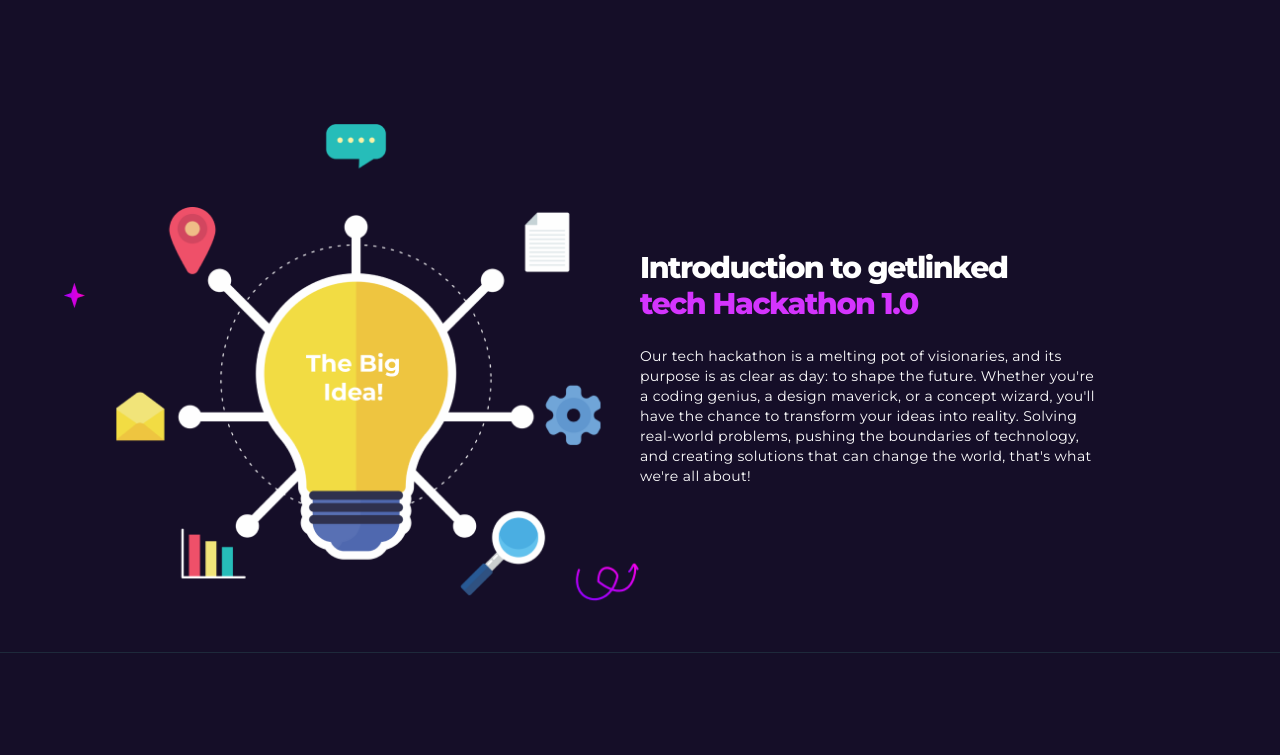
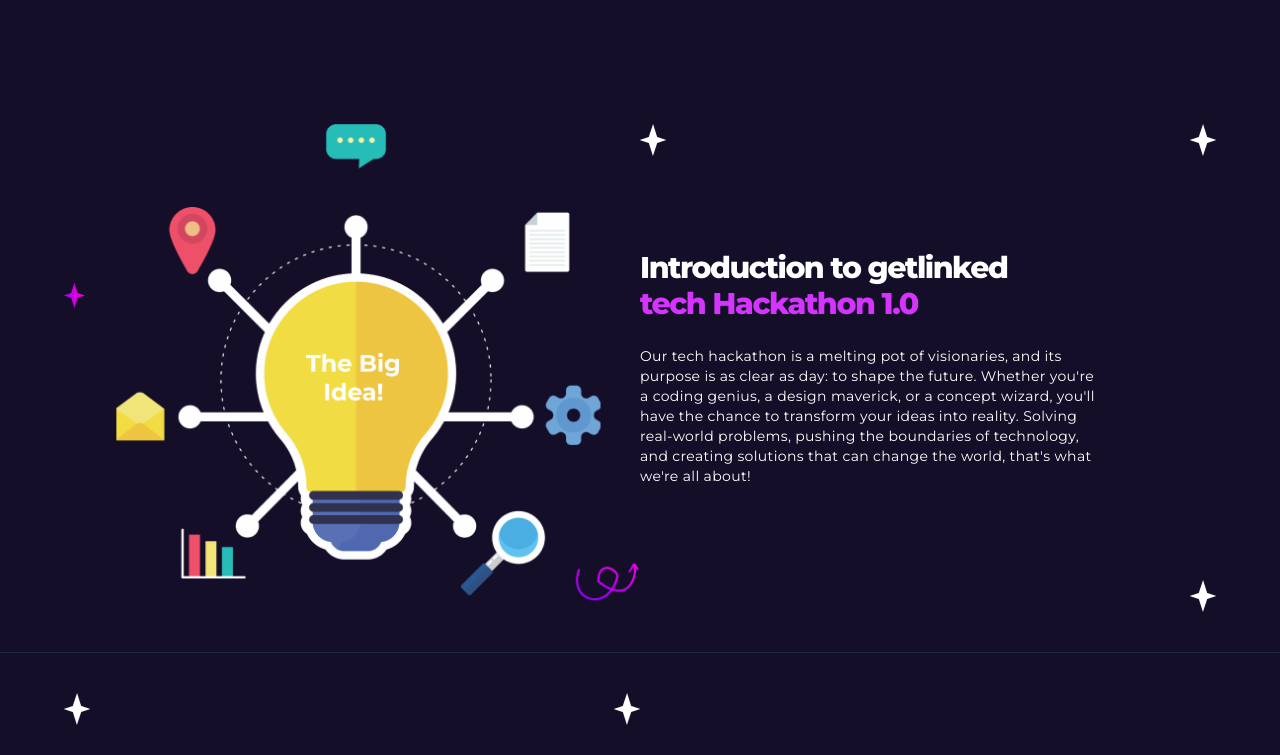
Before and after one commit to OgbuEsther/getLinked, a React (Vite) app: page / in a window 1280 px wide. Shown: the part 740-1495 px from the top of the page. Built offline with nearby package versions, Linux system fonts and the light colour scheme; a web font is replaced by a local one.

Commit message:
adding those star svg images

```diff
--- a/src/home/Content2.tsx
+++ b/src/home/Content2.tsx
@@ -1,5 +1,5 @@
 import { FC } from "react";
-
+import star from "../assets/star.svg";
 type contentData = {
   order: string;
   img: string;
@@ -18,7 +18,7 @@
 
         {/* bottom */}
 
-        <div className="flex flex-col justify-center">
+        <div className="flex flex-col justify-center relative">
           <h2 className="text-3xl tracking-tighter leading-1 text-white font-extrabold max-md:text-center max-md:text-2xl">
             Introduction to getlinked <br />{" "}
             <span className="text-[var(--accent-color)]">
@@ -26,7 +26,10 @@
             </span>
           </h2>
 
-          <p className="text-white pt-6 text-sm w-[80%] tracking-wide max-md:text-center max-md:w-full">
+          <p className=" text-white pt-6 text-sm w-[80%] tracking-wide max-md:text-center max-md:w-full">
+            <img className="absolute top-0 right-0" src={star} alt="" />
+            <img className="absolute top-0 left-0" src={star} alt="" />
+            <img className="absolute bottom-0 right-0" src={star} alt="" />
             Our tech hackathon is a melting pot of visionaries, and its purpose
             is as clear as day: to shape the future. Whether you're a coding
             genius, a design maverick, or a concept wizard, you'll have the
```
